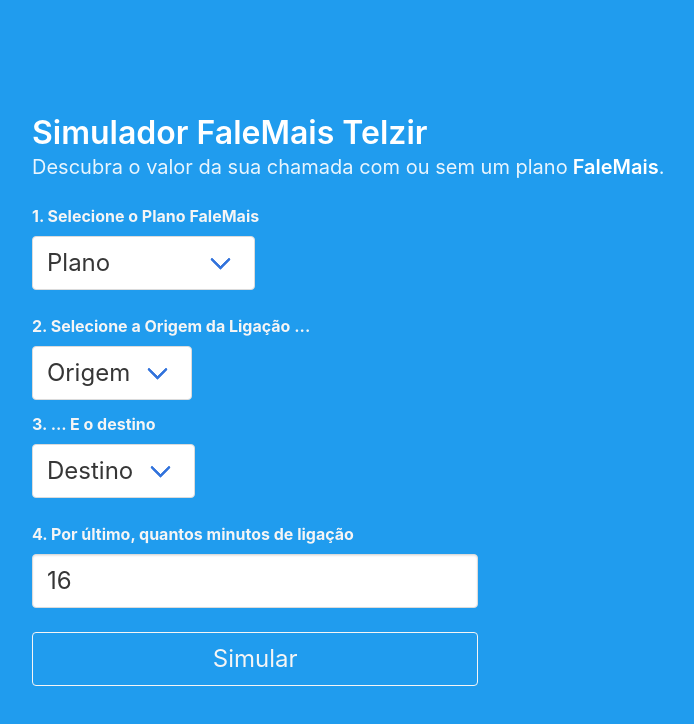
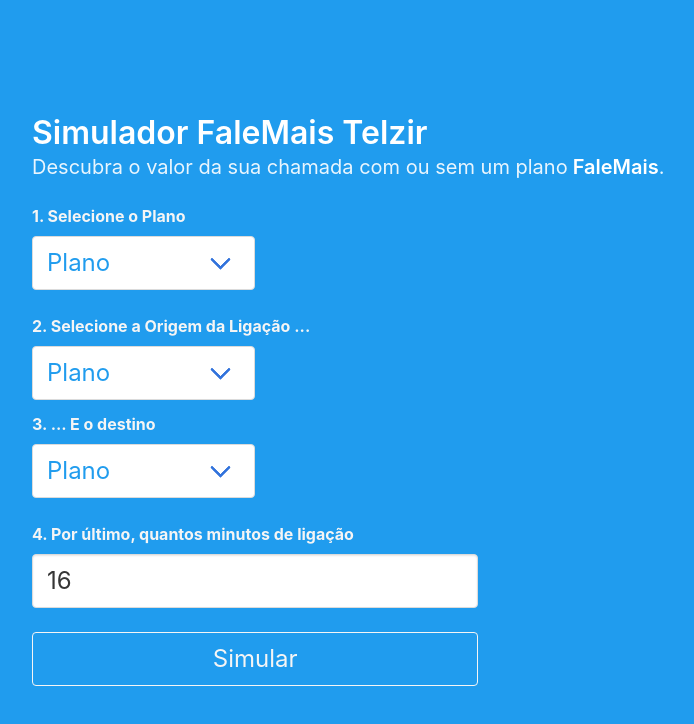
Before and after one commit to fredsonrodrigues/simulador-aleatorio-tarifa, a React (Create React App) app in the folder front-end/: page / in a window 1280 px wide. Shown: the top 724 px of the page, without its empty margins (32-726 px from the left). Built offline with nearby package versions, Linux system fonts and the light colour scheme.

Commit message:
Organizando e testando pagina do Formulário

```diff
--- a/front-end/src/App.js
+++ b/front-end/src/App.js
@@ -1,56 +1,12 @@
 import React, { Component } from "react";
+import FormPage from "./Pages/FormPage"
 import "./Assets/index.css";
-import { FormHero, Input, Select, Button } from "./Components";
 
 class App extends Component {
   render() {
     return (
       <div>
-        <FormHero>
-          <p className="title">Simulador FaleMais Telzir</p>
-          <p className="subtitle">Descubra o valor da sua chamada com ou sem um plano
-          <strong> FaleMais</strong>.</p>
-          <div className="columns">
-            <div className="column">
-              <Select label={"1. Selecione o Plano FaleMais"}>
-                <option>Plano</option>
-                <option>FaleMais 30</option>
-                <option>FaleMais 60</option>
-                <option>FaleMais 120</option>
-              </Select>
-            </div>
-          </div>
-          <div className="columns">
-            <div className="column">
-              <Select label={"2. Selecione a Origem da Ligação ..."}>
-                <option>Origem</option>
-                <option>011</option>
-                <option>016</option>
-                <option>017</option>
-                <option>018</option>
-              </Select>
-              <Select label={"3. ... E o destino"}>
-                <option>Destino</option>
-                <option>011</option>
-                <option>016</option>
-                <option>017</option>
-                <option>018</option>
-              </Select>
-            </div>
-          </div>
-          <div className="columns">
-            <div className="column is-two-fifths">
-              <Input label={"4. Por último, quantos minutos de ligação"} />
-            </div>
-          </div>
-          <div className="columns">
-            <div className="column is-two-fifths">
-                <Button>
-                  Simular
-                </Button>
-              </div>
-            </div>
-        </FormHero>
+        <FormPage />
       </div>
     );
   }
--- a/front-end/src/Assets/app.css
+++ b/front-end/src/Assets/app.css
@@ -1,3 +1,6 @@
 .label {
     color: #f5f5f5
 }
+.select select {
+    color: #209cee;
+}
--- a/front-end/src/Components/index.js
+++ b/front-end/src/Components/index.js
@@ -1,4 +1,4 @@
 export * from './FormHero'
-export * from './Input'
-export * from './Select'
-export * from './Button'
+export * from './Common/Input'
+export * from './Common/Select'
+export * from './Common/Button'
--- /dev/null
+++ b/front-end/src/Pages/FormPage.js
@@ -0,0 +1,74 @@
+import React, { Component } from "react";
+import { FormHero, Input, Select, Button } from "../Components";
+
+class FormPage extends Component {
+
+  SelectPlano = props => {
+    return (
+      <Select label={props.label}>
+        <option>Plano</option>
+        <option>FaleMais 30</option>
+        <option>FaleMais 60</option>
+        <option>FaleMais 120</option>
+      </Select>
+    )
+  };
+
+  SelectOrigem = props => {
+    return (
+      <Select label={props.label}>
+        <option>Plano</option>
+        <option>FaleMais 30</option>
+        <option>FaleMais 60</option>
+        <option>FaleMais 120</option>
+      </Select>
+    )
+  };
+
+  SelectDestino = props => {
+    return (
+      <Select label={props.label}>
+        <option>Plano</option>
+        <option>FaleMais 30</option>
+        <option>FaleMais 60</option>
+        <option>FaleMais 120</option>
+      </Select>
+    )
+  };
+
+  render() {
+    const { SelectPlano, SelectOrigem, SelectDestino } = this;
+    return (
+      <FormHero>
+        <p className="title">Simulador FaleMais Telzir</p>
+        <p className="subtitle">
+          Descubra o valor da sua chamada com ou sem um plano
+          <strong> FaleMais</strong>.
+        </p>
+        <div className="columns">
+          <div className="column">
+            <SelectPlano label="1. Selecione o Plano" />
+          </div>
+        </div>
+        <div className="columns">
+          <div className="column">
+            <SelectOrigem label={"2. Selecione a Origem da Ligação ..."} />
+            <SelectDestino label={"3. ... E o destino"} />
+          </div>
+        </div>
+        <div className="columns">
+          <div className="column is-two-fifths">
+            <Input label={"4. Por último, quantos minutos de ligação"} />
+          </div>
+        </div>
+        <div className="columns">
+          <div className="column is-two-fifths">
+            <Button>Simular</Button>
+          </div>
+        </div>
+      </FormHero>
+    );
+  }
+}
+
+export default FormPage;
```
Also changed, not shown: front-end/src/Components/Common/Button.js (renamed from front-end/src/Components/Button.js), front-end/src/Components/Common/Input.js (renamed from front-end/src/Components/Input.js), front-end/src/Components/Common/Select.js (renamed from front-end/src/Components/Select.js), 1 other file (tests, documents, lock files or other folders).
